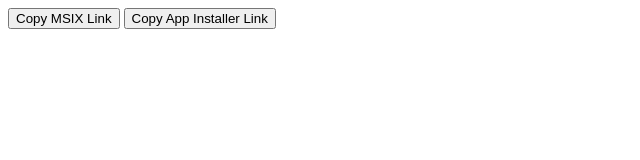
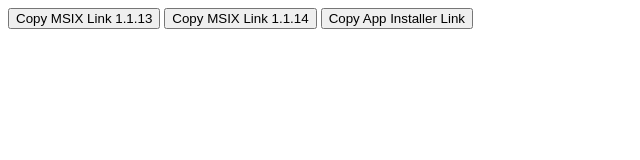
Before and after one commit to SecurdenDevOps/securden-app-installer, a plain HTML site: page index.html in a window 1280 px wide. Shown: the whole page, without its empty margins (0-640 px from the left). Drawn offline with Linux system fonts and the light colour scheme.

Commit message:
Update files

```diff
--- a/index.html
+++ b/index.html
@@ -84,7 +84,8 @@
 </head>
 
 <body>
-    <button type="button" onclick="copyToClipboard('securden_vault_1_1_13.msix')">Copy MSIX Link</button>
+    <button type="button" onclick="copyToClipboard('securden_vault_1_1_13.msix')">Copy MSIX Link 1.1.13</button>
+    <button type="button" onclick="copyToClipboard('securden_vault_1_1_14.msix')">Copy MSIX Link 1.1.14</button>
     <button type="button" onclick="copyToClipboard('Securden.appinstaller')">Copy App Installer Link</button>
 
     <div id="snackbar"></div>
```
Also changed, not shown: 2 other files.
